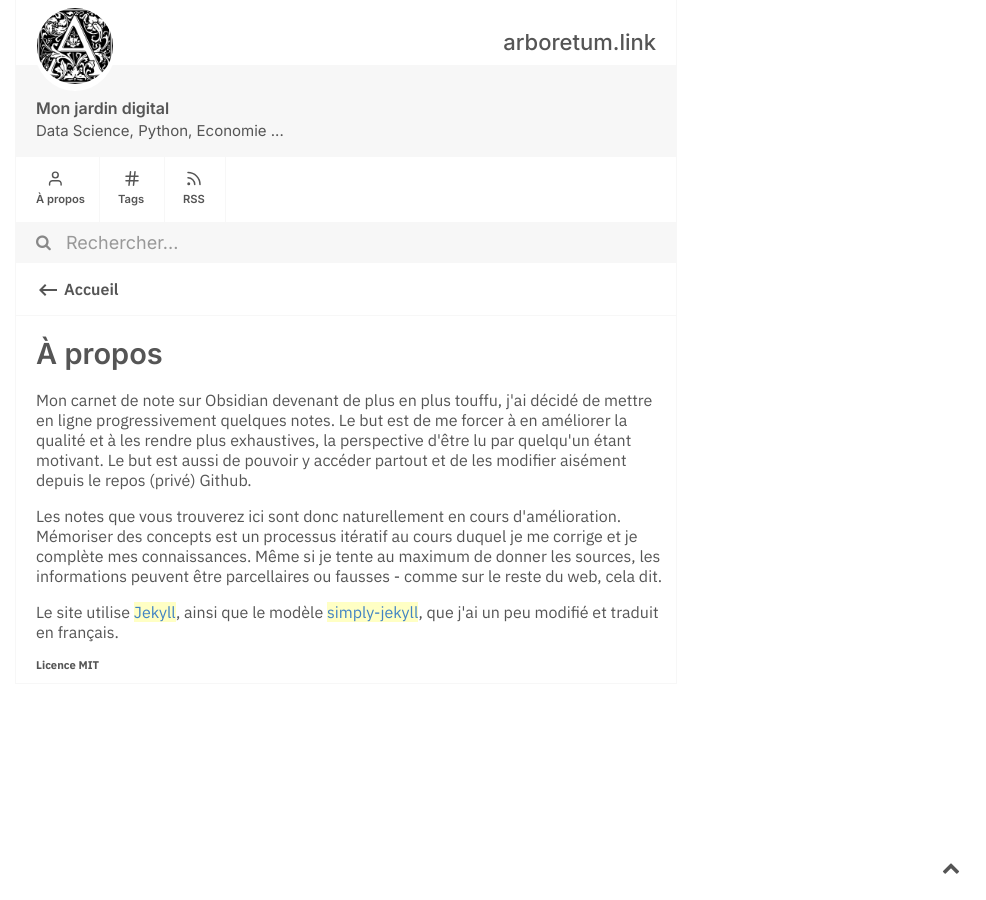
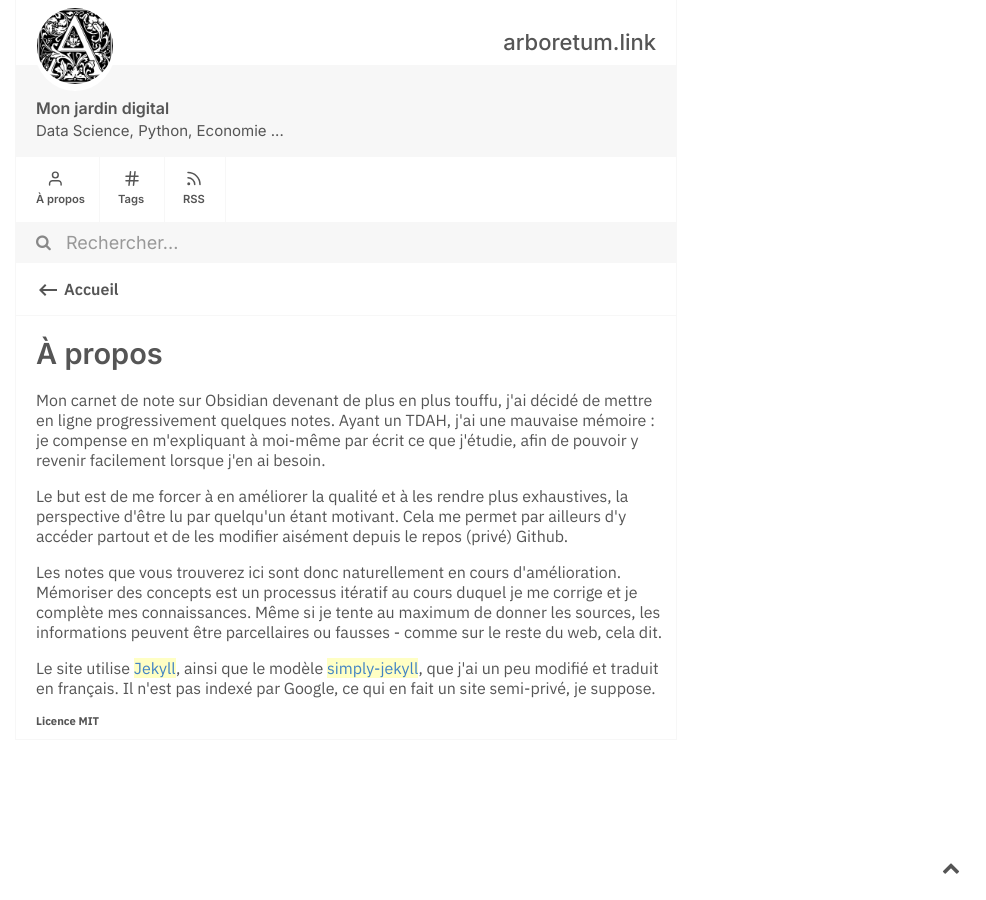
Before and after one commit to Maxence-L/arboretum.link, a Jekyll site: the page built from about.md, in a window 1280 px wide. Shown: the whole page, without its empty margins (294-1280 px from the left). Built offline with Jekyll 4.4.1, drawn with Linux system fonts in a browser that asks for light colours.

Commit message:
Improvement.

```diff
--- a/about.md
+++ b/about.md
@@ -5,8 +5,10 @@ permalink: /about/
 content-type: eg
 ---
 
-Mon carnet de note sur Obsidian devenant de plus en plus touffu, j'ai décidé de mettre en ligne progressivement quelques notes. Le but est de me forcer à en améliorer la qualité et à les rendre plus exhaustives, la perspective d'être lu par quelqu'un étant motivant. Le but est aussi de pouvoir y accéder partout et de les modifier aisément depuis le repos (privé) Github.
+Mon carnet de note sur Obsidian devenant de plus en plus touffu, j'ai décidé de mettre en ligne progressivement quelques notes. Ayant un TDAH, j'ai une mauvaise mémoire : je compense en m'expliquant à moi-même par écrit ce que j'étudie, afin de pouvoir y revenir facilement lorsque j'en ai besoin.
+
+Le but est de me forcer à en améliorer la qualité et à les rendre plus exhaustives, la perspective d'être lu par quelqu'un étant motivant. Cela me permet par ailleurs d'y accéder partout et de les modifier aisément depuis le repos (privé) Github.
 
 Les notes que vous trouverez ici sont donc naturellement en cours d'amélioration. Mémoriser des concepts est un processus itératif au cours duquel je me corrige et je complète mes connaissances. Même si je tente au maximum de donner les sources, les informations peuvent être parcellaires ou fausses - comme sur le reste du web, cela dit.
 
-Le site utilise [[Jekyll]], ainsi que le modèle [[simply-jekyll]], que j'ai un peu modifié et traduit en français.
+Le site utilise [[Jekyll]], ainsi que le modèle [[simply-jekyll]], que j'ai un peu modifié et traduit en français. Il n'est pas indexé par Google, ce qui en fait un site semi-privé, je suppose.
```
